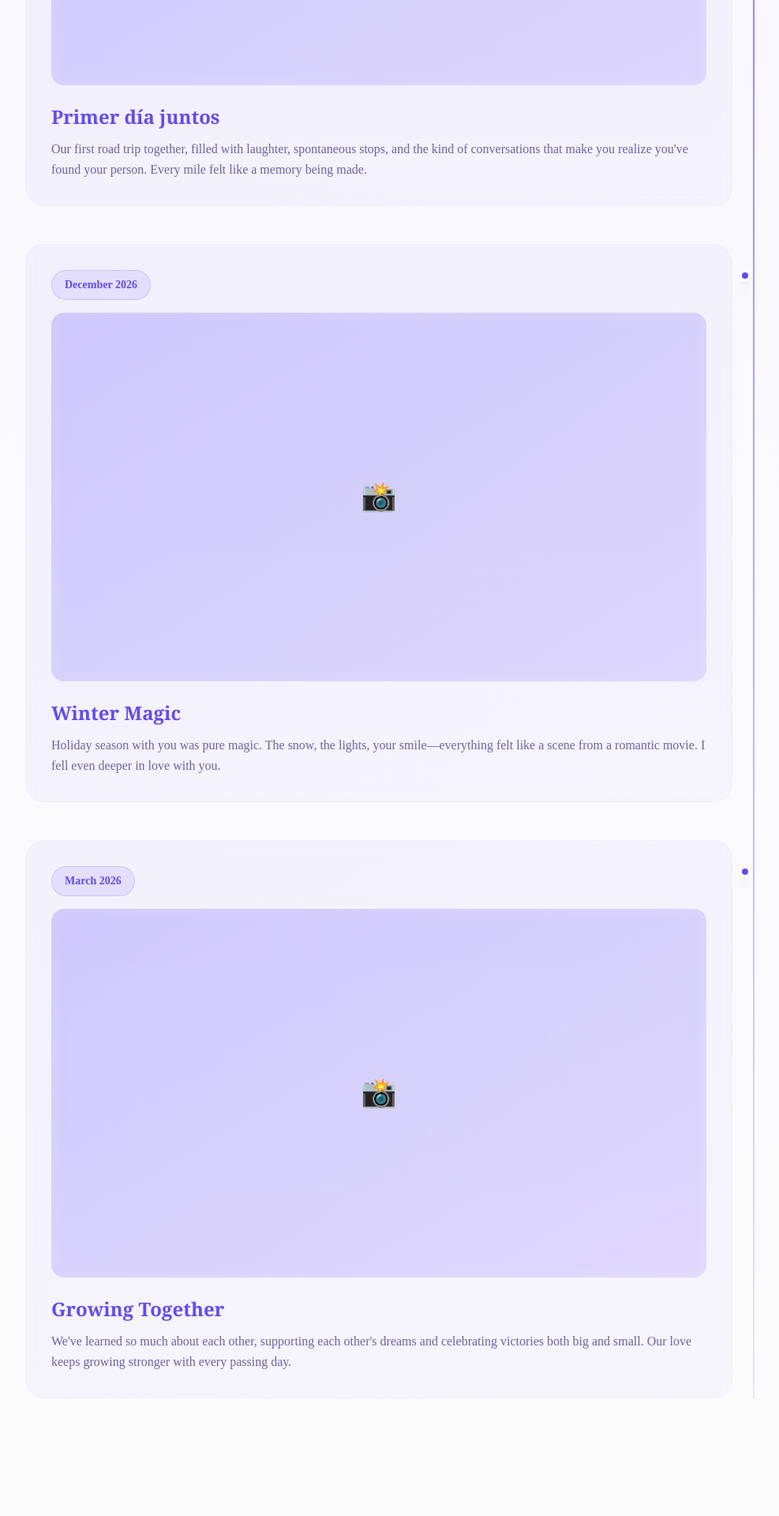
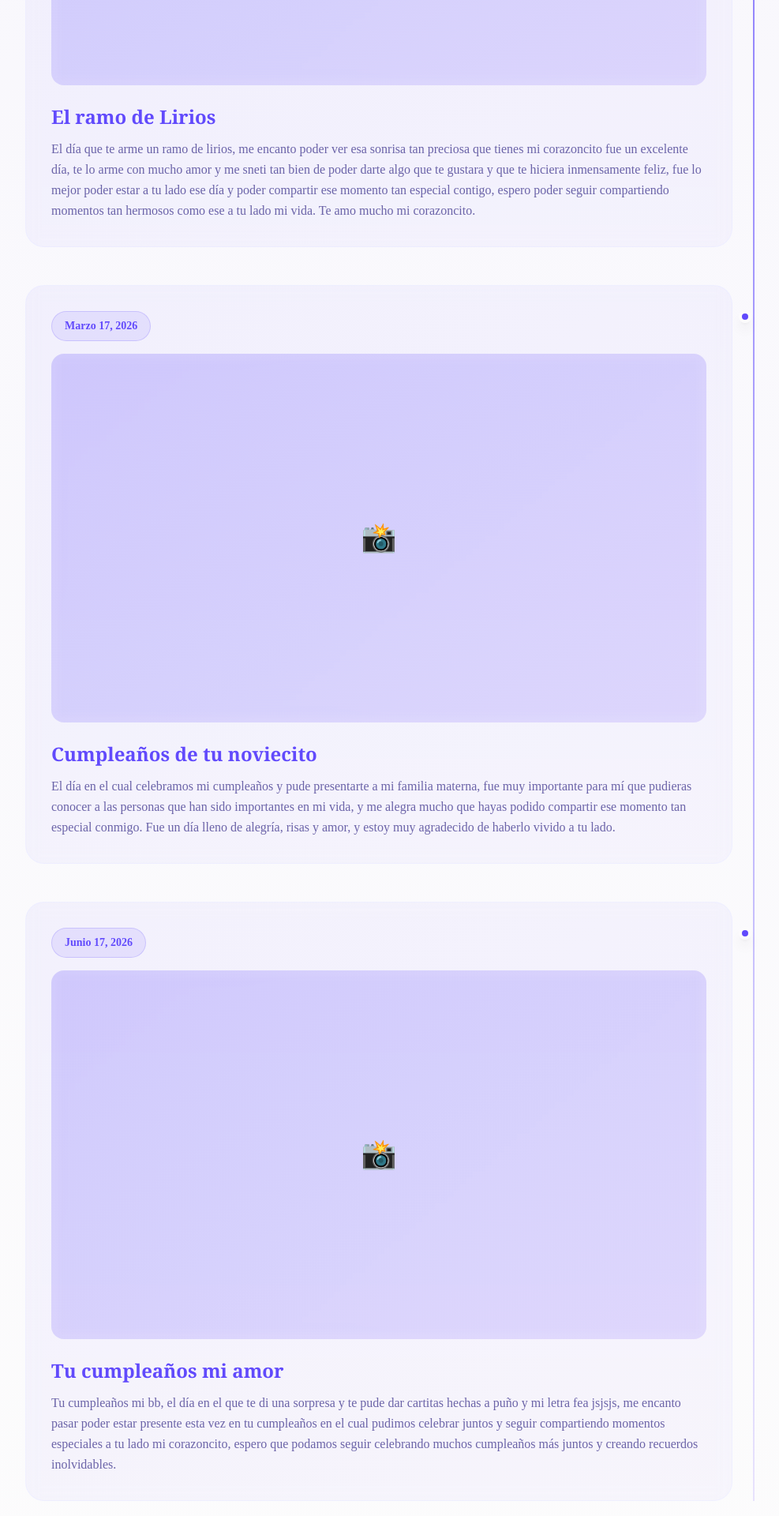
Before and after one commit to JOAOTIX/nuestra_historia, a React (Vite) app: page / in a window 1280 px wide. Shown: the part 2840-4760 px from the top of the page at 79% size, without its empty margins (160-1147 px from the left). Built offline with nearby package versions, Linux system fonts and the light colour scheme.

Commit message:
feat: Adding history to the timeline section

```diff
--- a/src/componentes/timeline.tsx
+++ b/src/componentes/timeline.tsx
@@ -46,22 +46,22 @@ export default function Timeline() {
         "El día que en el que te pedí que fueras mi novia, el día que nos convertimos en novios, la primera vez que te arme un ramo de lirios. Estuve nervioso ese día pero también muy feliz, porque sabía que estaba dando un paso importante con la persona que amo. Ese día marcó el comienzo de nuestra hermosa historia juntos.",
     },
     {
-      date: "Septiembre 07, 2025",
-      title: "Primer día juntos",
+      date: "Diciembre 09, 2025",
+      title: "El ramo de Lirios",
       description:
-        "Our first road trip together, filled with laughter, spontaneous stops, and the kind of conversations that make you realize you've found your person. Every mile felt like a memory being made.",
+        "El día que te arme un ramo de lirios, me encanto poder ver esa sonrisa tan preciosa que tienes mi corazoncito fue un excelente día, te lo arme con mucho amor y me sneti tan bien de poder darte algo que te gustara y que te hiciera inmensamente feliz, fue lo mejor poder estar a tu lado ese día y poder compartir ese momento tan especial contigo, espero poder seguir compartiendo momentos tan hermosos como ese a tu lado mi vida. Te amo mucho mi corazoncito.",
     },
     {
-      date: "December 2026",
-      title: "Winter Magic",
+      date: "Marzo 17, 2026",
+      title: "Cumpleaños de tu noviecito",
       description:
-        "Holiday season with you was pure magic. The snow, the lights, your smile—everything felt like a scene from a romantic movie. I fell even deeper in love with you.",
+        "El día en el cual celebramos mi cumpleaños y pude presentarte a mi familia materna, fue muy importante para mí que pudieras conocer a las personas que han sido importantes en mi vida, y me alegra mucho que hayas podido compartir ese momento tan especial conmigo. Fue un día lleno de alegría, risas y amor, y estoy muy agradecido de haberlo vivido a tu lado.",
     },
     {
-      date: "March 2026",
-      title: "Growing Together",
+      date: "Junio 17, 2026",
+      title: "Tu cumpleaños mi amor",
       description:
-        "We've learned so much about each other, supporting each other's dreams and celebrating victories both big and small. Our love keeps growing stronger with every passing day.",
+        "Tu cumpleaños mi bb, el día en el que te di una sorpresa y te pude dar cartitas hechas a puño y mi letra fea jsjsjs, me encanto pasar poder estar presente esta vez en tu cumpleaños en el cual pudimos celebrar juntos y seguir compartiendo momentos especiales a tu lado mi corazoncito, espero que podamos seguir celebrando muchos cumpleaños más juntos y creando recuerdos inolvidables.",
     },
   ];
 
```
